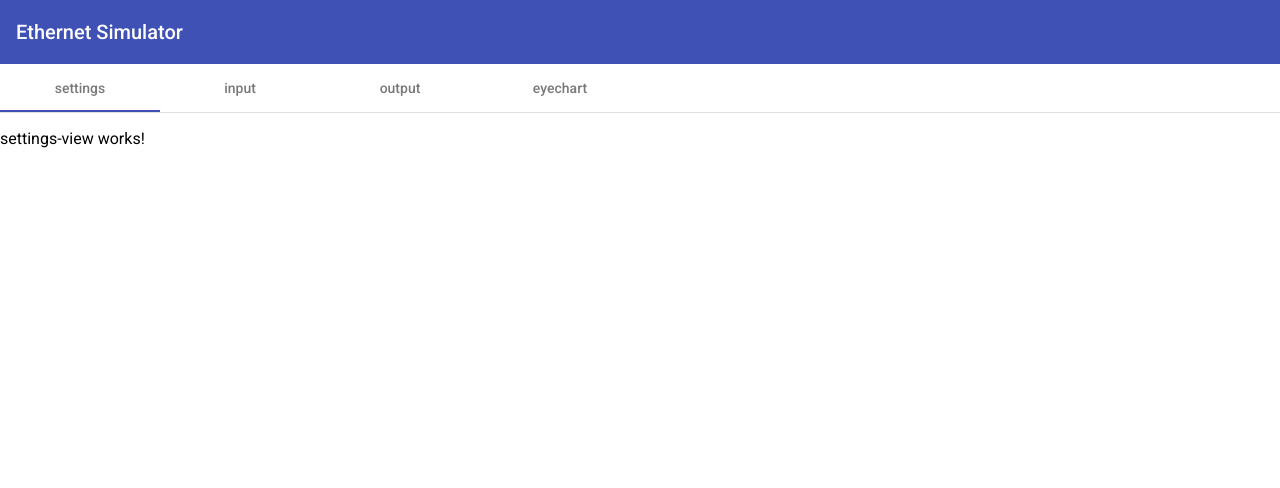
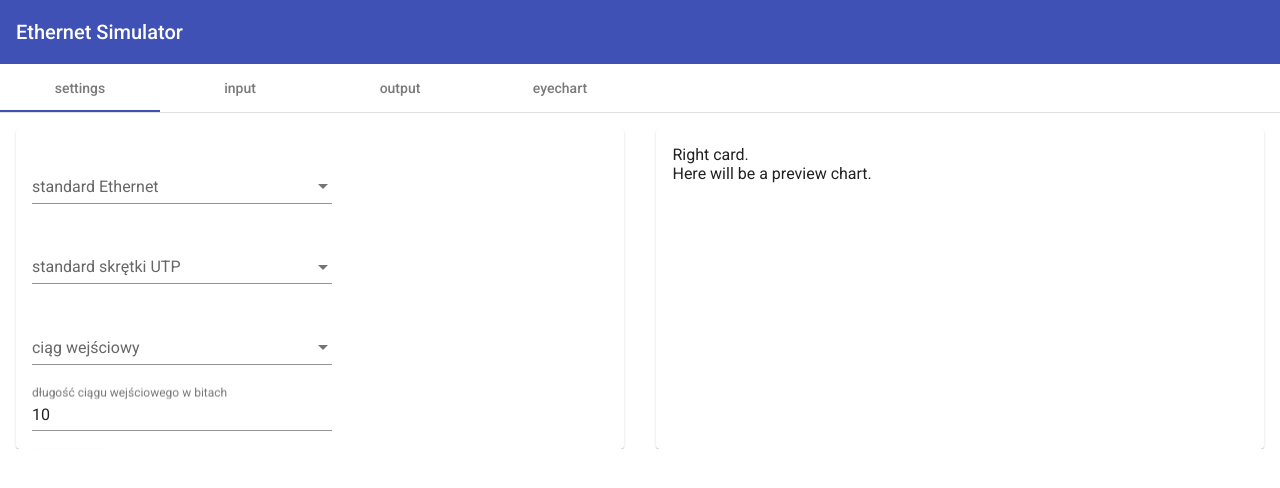
Before and after one commit to janmakar1/ethersim-angular, an Angular app: page / in a window 1280 px wide. Shown: the top 488 px of the page. Built offline with nearby package versions, Linux system fonts and the light colour scheme.

Commit message:
Form in Settings view (only UI)

```diff
--- a/src/app/settings-view/settings-view.component.css
+++ b/src/app/settings-view/settings-view.component.css
@@ -0,0 +1,14 @@
+.container {
+  margin-top: 1em;
+}
+
+mat-form-field {
+  display: block;
+  /* width: fit-content; */
+  width: 300px;
+}
+
+mat-card {
+  height: 90%;
+  width: 90%;
+}
--- a/src/app/settings-view/settings-view.component.html
+++ b/src/app/settings-view/settings-view.component.html
@@ -1 +1,48 @@
-<p>settings-view works!</p>
+<div class="container">
+
+  <mat-grid-list cols="2" rowHeight="2:1">
+    <mat-grid-tile>
+      <mat-card>
+
+        <mat-form-field appearance="standard">
+          <mat-label>standard Ethernet</mat-label>
+          <mat-select>
+            <mat-option value="10">10</mat-option>
+            <mat-option value="100">100</mat-option>
+            <mat-option value="1000">1000</mat-option>
+            <mat-option value="10G">10G</mat-option>
+            <mat-option value="100G">100G</mat-option>
+          </mat-select>
+        </mat-form-field>
+        <mat-form-field appearance="standard">
+          <mat-label>standard skrętki UTP</mat-label>
+          <mat-select>
+            <mat-option value="3">3</mat-option>
+            <mat-option value="4">5</mat-option>
+            <mat-option value="5e">5e</mat-option>
+          </mat-select>
+        </mat-form-field>
+        <mat-form-field appearance="standard">
+          <mat-label>ciąg wejściowy</mat-label>
+          <mat-select>
+            <mat-option value="zera">same zera</mat-option>
+            <mat-option value="jedynki">same jedynki</mat-option>
+            <mat-option value="losowy">ciąg losowy</mat-option>
+          </mat-select>
+        </mat-form-field>
+        <mat-form-field>
+          <input value="10" step="100" type="number" matInput placeholder="długość ciągu wejściowego w bitach">
+        </mat-form-field>
+
+        <button mat-raised-button color="primary">Submit</button>
+
+      </mat-card>
+    </mat-grid-tile>
+    <mat-grid-tile>
+      <mat-card>
+        Right card. <br> Here will be a preview chart. <br>
+      </mat-card>
+    </mat-grid-tile>
+  </mat-grid-list>
+
+</div>
```
Also changed, not shown: src/app/app.module.ts (+15 -1 lines).
